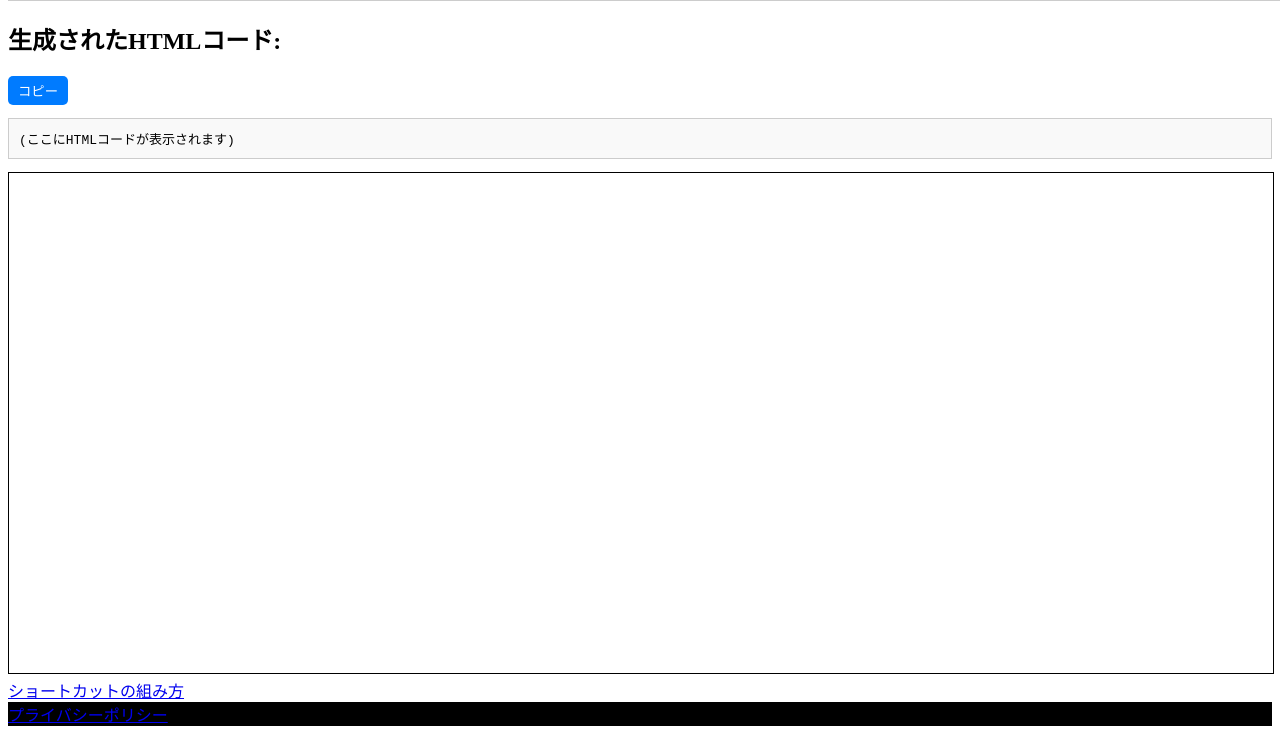
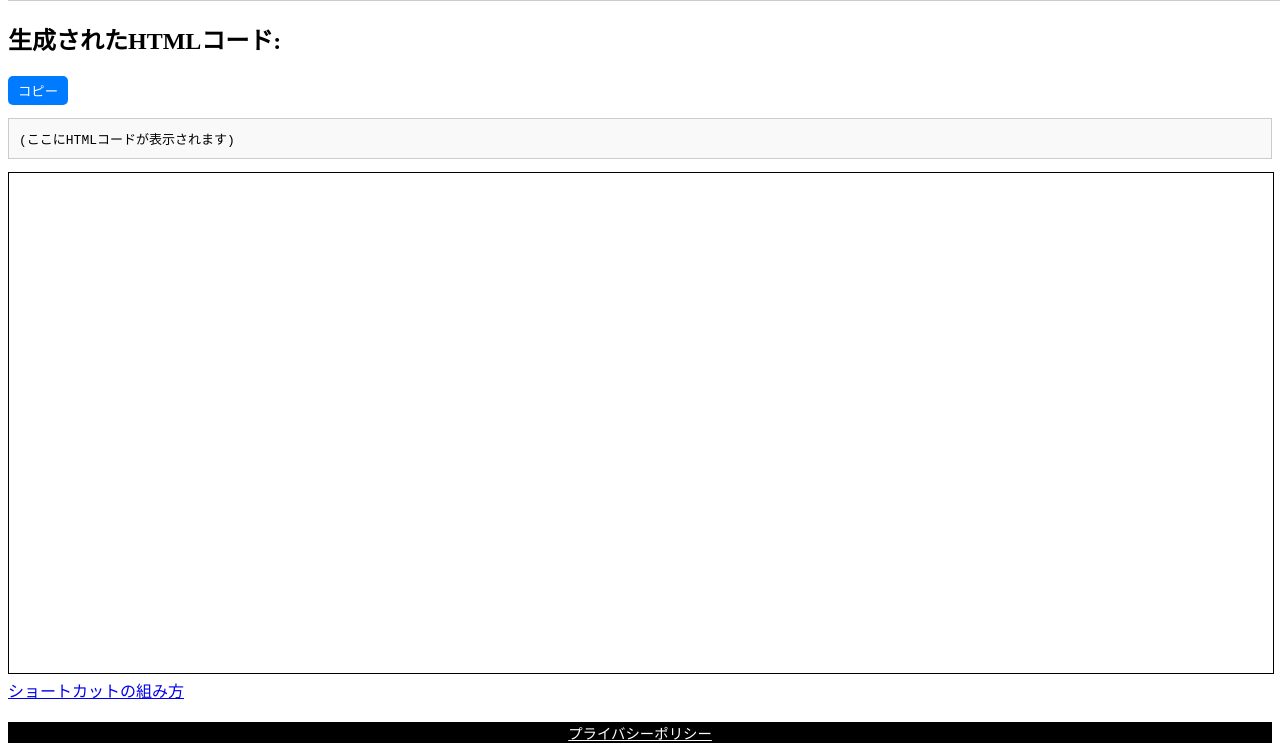
Before and after one commit to yuya5050/deploy, a plain HTML site: page index.html in a window 1280 px wide. Shown: the part 561-1312 px from the top of the page. Drawn offline with Linux system fonts and the light colour scheme.

Commit message:
Update index.html

```diff
--- a/index.html
+++ b/index.html
@@ -108,11 +108,12 @@
   <pre id="output">(ここにHTMLコードが表示されます)</pre>
  <iframe id="preview" style="width:100%; height:500px; border:1px solid black;"></iframe>
  <div><a href="ショートカット作成手順.html">ショートカットの組み方</a></div>
-<footer style="background-color:black;color:white>
-    <div style="text-align:center; margin-top: 20px; font-size: 0.9rem; color: #666;">
-    <a href="privacy.html" target="_blank" rel="noopener noreferrer">プライバシーポリシー</a>
+<footer style="background-color:black; color:white;">
+  <div style="text-align:center; margin-top: 20px; font-size: 0.9rem;">
+    <a href="privacy.html" target="_blank" rel="noopener noreferrer" style="color: white;">プライバシーポリシー</a>
   </div>
 </footer>
+
   <script>
 document.getElementById('copyBtn').addEventListener('click', () => {
   const text = document.getElementById('output').innerText
```
